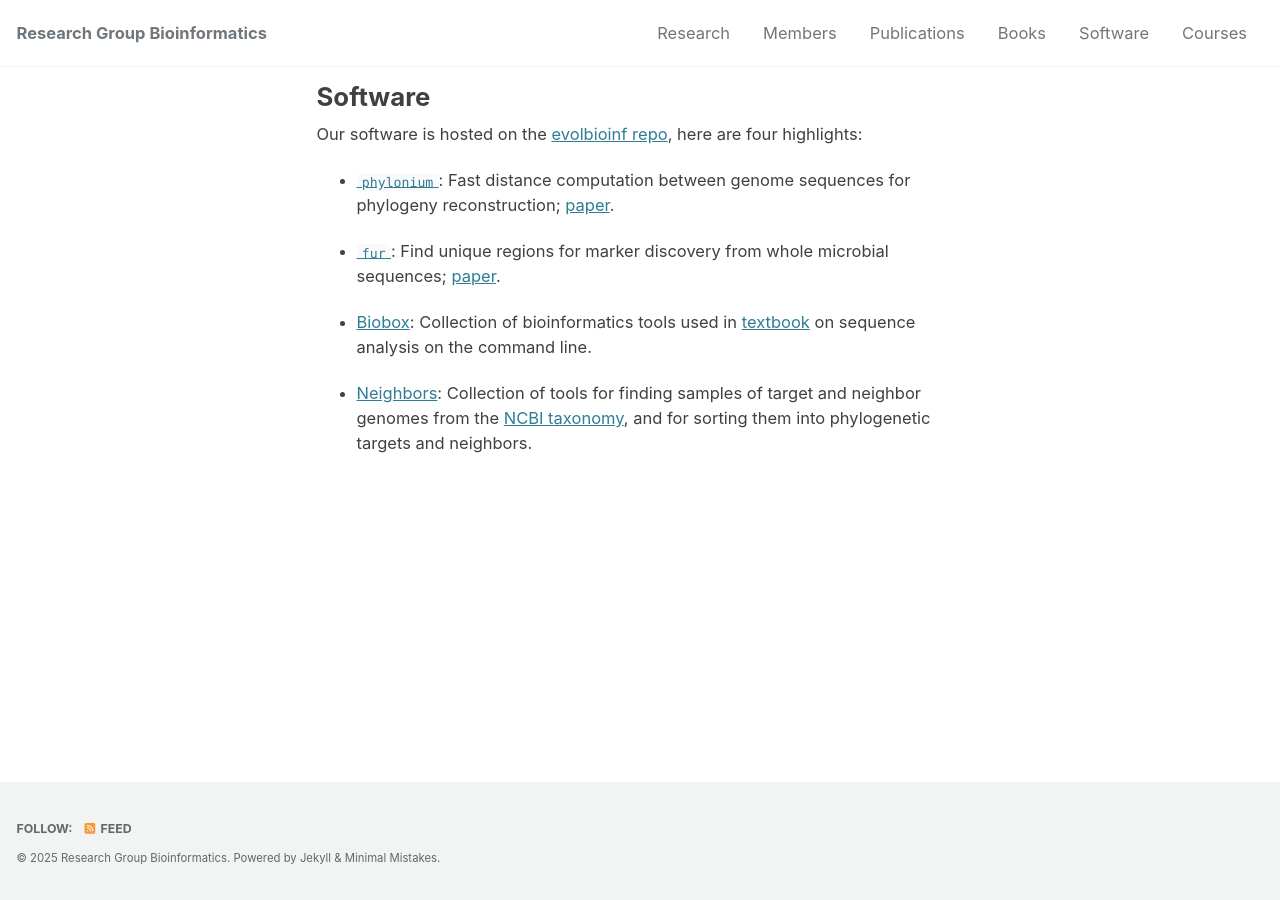
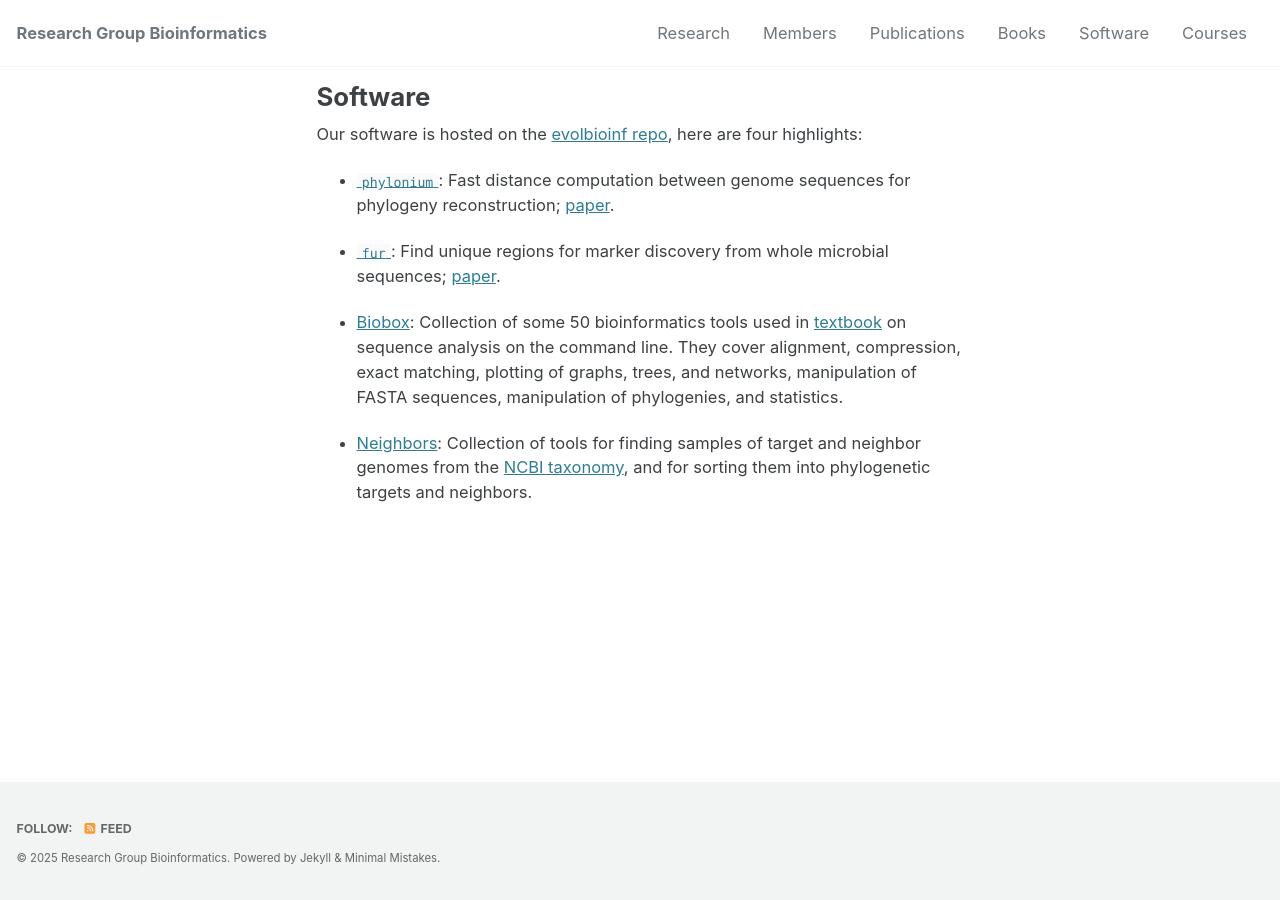
Before and after one commit to EvolBioInf/EvolBioInf.github.io, a Jekyll site: the page built from _pages/software.md, in a window 1280 px wide. Built offline with Jekyll 4.4.1, drawn with Linux system fonts in a browser that asks for light colours; cached includes are drawn as plain includes.

Commit message:
Expanded description of Biobox

```diff
--- a/_pages/software.md
+++ b/_pages/software.md
@@ -18,10 +18,13 @@ reconstruction;
 microbial sequences;
 [paper](https://academic.oup.com/bioinformaticsadvances/article/4/1/vbae113/7721998).
 
-+ [Biobox](https://github.com/EvolBioInf/biobox): Collection of
-bioinformatics tools used in
++ [Biobox](https://github.com/EvolBioInf/biobox): Collection of some
+50 bioinformatics tools used in
 [textbook](https://link.springer.com/book/10.1007/978-3-031-20414-2)
-on sequence analysis on the command line.
+on sequence analysis on the command line. They cover alignment,
+compression, exact matching, plotting of graphs, trees, and networks,
+manipulation of FASTA sequences, manipulation of phylogenies, and
+statistics.
 
 + [Neighbors](https://github.com/evolbioinf/neighbors): Collection of
   tools for finding samples of target and neighbor genomes from the
```
